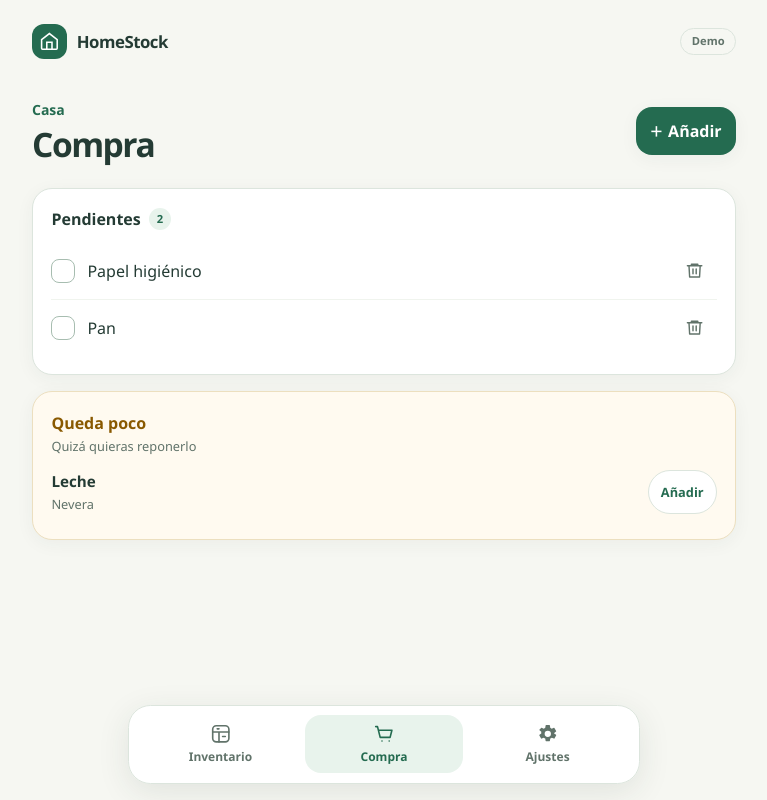
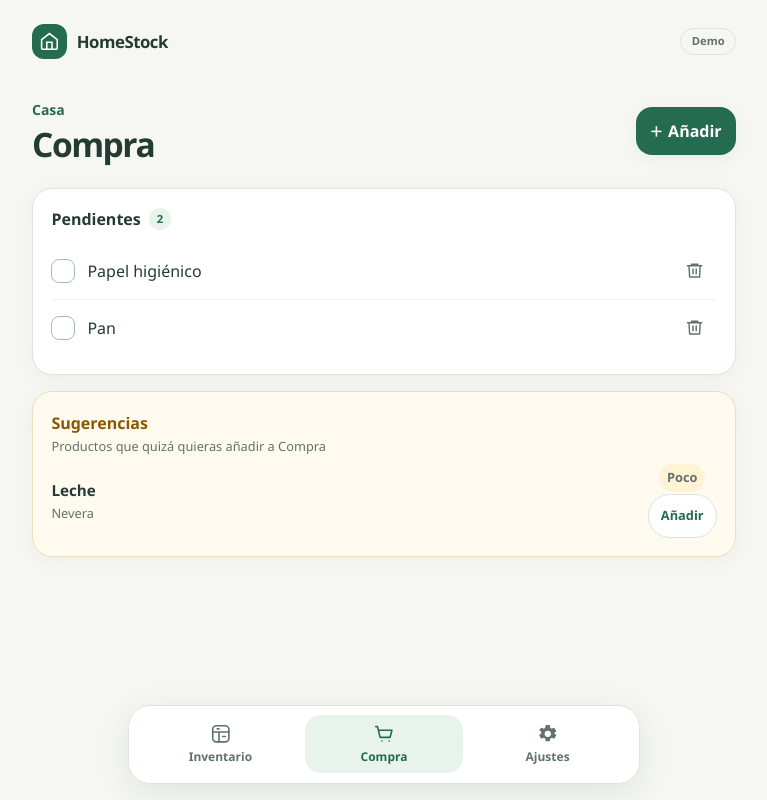
Before and after one commit to doyo91/homestock-demo, a SvelteKit app: page /shopping in a window 1280 px wide. Shown: the whole page, without its empty margins (256-1023 px from the left). Built offline with nearby package versions, Linux system fonts and the light colour scheme.

Commit message:
Show removed automatic products in shopping suggestions (#6)

```diff
--- a/src/routes/shopping/+page.svelte
+++ b/src/routes/shopping/+page.svelte
@@ -25,11 +25,12 @@
 
 	let shopping = $derived(prototypeState.shopping);
 
-	let lowSuggestions = $derived(
+	let suggestions = $derived(
 		prototypeState.inventory.filter(
 			(product) =>
 				product.active &&
-				product.status === 'LOW' &&
+				(product.status === 'LOW' ||
+					(product.status === 'OUT' && product.replenishmentMode === 'AUTOMATIC')) &&
 				!shopping.some((item) => item.productId === product.id)
 		)
 	);
@@ -102,7 +103,7 @@
 			return;
 		}
 
-		feedback = `${item.name} eliminado de Compra.`;
+		feedback = `${item.name} quitado de Compra.`;
 	}
 
 	function requestFinish() {
@@ -217,21 +218,26 @@
 		{/if}
 	</section>
 
-	{#if lowSuggestions.length > 0}
+	{#if suggestions.length > 0}
 		<section class="group suggestions">
 			<div class="suggestion-heading">
-				<h2>Queda poco</h2>
-				<p>Quizá quieras reponerlo</p>
+				<h2>Sugerencias</h2>
+				<p>Productos que quizá quieras añadir a Compra</p>
 			</div>
 
-			{#each lowSuggestions as item (item.id)}
+			{#each suggestions as item (item.id)}
 				<div class="suggestion">
 					<div>
 						<strong>{item.name}</strong>
 						<span>{getLocationName(item.locationId)}</span>
 					</div>
 
-					<button type="button" onclick={() => addSuggestion(item.id)}> Añadir </button>
+					<div class="suggestion-actions">
+						<span class="suggestion-status" class:out={item.status === 'OUT'}>
+							{item.status === 'LOW' ? 'Poco' : 'No hay'}
+						</span>
+						<button type="button" onclick={() => addSuggestion(item.id)}>Añadir</button>
+					</div>
 				</div>
 			{/each}
 		</section>
@@ -489,7 +495,29 @@
 		font-size: 0.8rem;
 	}
 
-	.suggestion button {
+	.suggestion-actions {
+		display: flex;
+		flex: 0 0 auto;
+		align-items: center;
+		gap: 0.5rem;
+	}
+
+	.suggestion-status {
+		padding: 0.25rem 0.5rem;
+		border-radius: 999px;
+		background: var(--warning-soft);
+		color: var(--warning);
+		font-size: 0.72rem;
+		font-weight: 650;
+		white-space: nowrap;
+	}
+
+	.suggestion-status.out {
+		background: var(--danger-soft);
+		color: var(--danger);
+	}
+
+	.suggestion-actions button {
 		flex: 0 0 auto;
 		padding: 0.45rem 0.75rem;
 		border: 1px solid var(--line);
@@ -646,7 +674,7 @@
 	.suggestion-heading h2 {
 		color: var(--warning);
 	}
-	.suggestion button {
+	.suggestion-actions button {
 		color: var(--accent);
 		border-color: var(--line);
 		min-height: 2.75rem;
```
